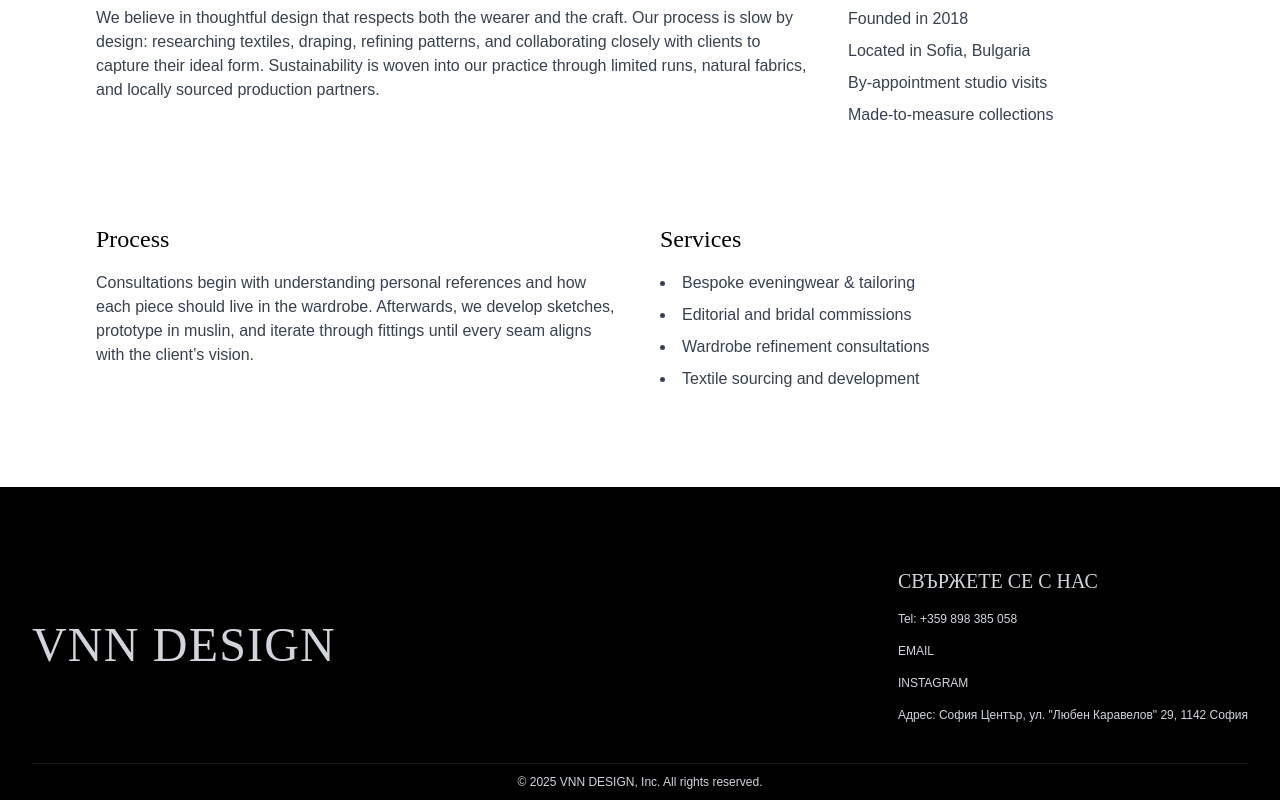
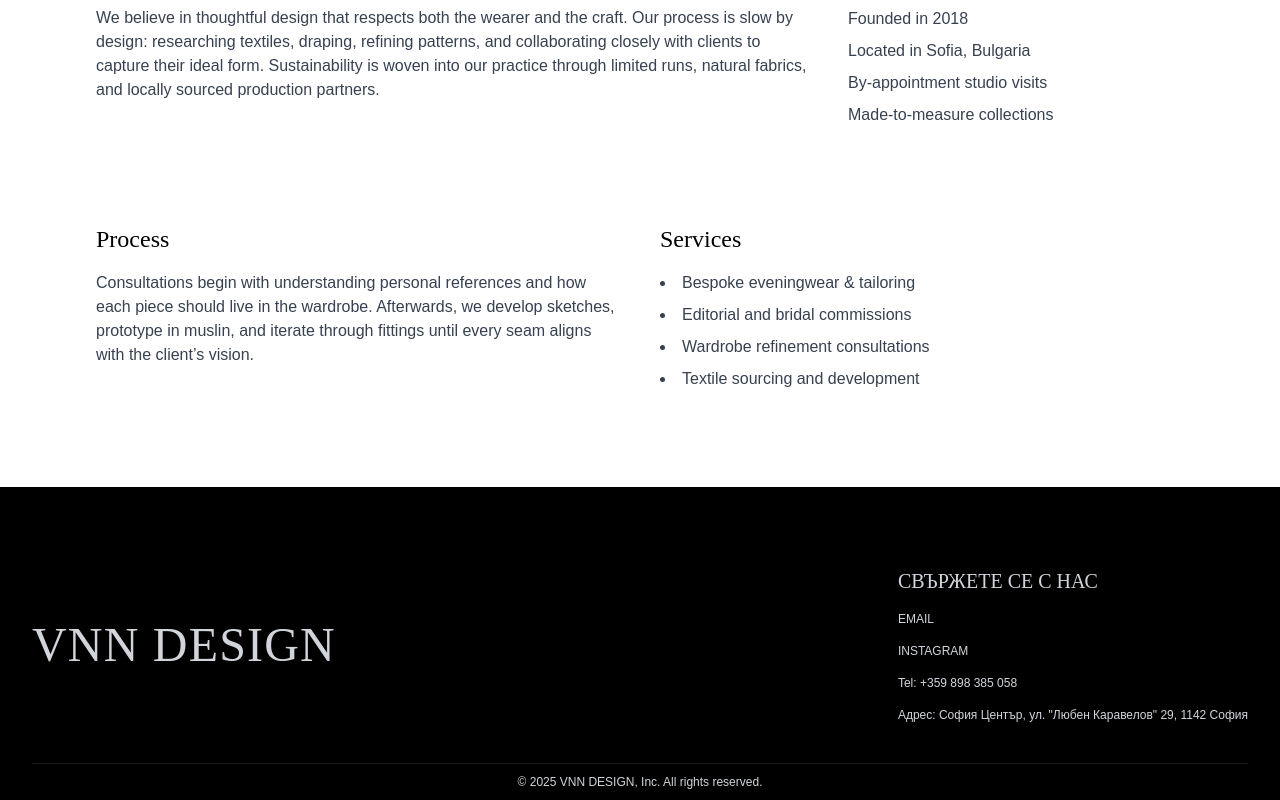
Before and after one commit to vselllena/VNN, a Next.js app in the folder vnn/: page /about in a window 1280 px wide. Shown: the part 646-1446 px from the top of the page. Built offline with nearby package versions, Linux system fonts and the light colour scheme.

Commit message:
refactor Footer component: reorganize contact information for improved clarity and consistency

```diff
--- a/vnn/src/app/components/Footer.tsx
+++ b/vnn/src/app/components/Footer.tsx
@@ -40,15 +40,6 @@
           <div className="flex flex-col space-y-4 text-xs">
             <span className="font-serif text-xl">{t.contactUs}</span>
             <span>
-              Tel:{" "}
-              <a
-                href="tel:+359898385058"
-                className="text-gray-300 hover:underline"
-              >
-                +359 898 385 058
-              </a>
-            </span>
-            <span>
               <a
                 href="mailto:valianikolowa@gmail.com"
                 className="text-gray-300 hover:underline"
@@ -66,6 +57,15 @@
                 INSTAGRAM
               </a>
             </span>
+            <span>
+              Tel:{" "}
+              <a
+                href="tel:+359898385058"
+                className="text-gray-300 hover:underline"
+              >
+                +359 898 385 058
+              </a>
+            </span>
             <span>{t.address}</span>
           </div>
         </div>
```
